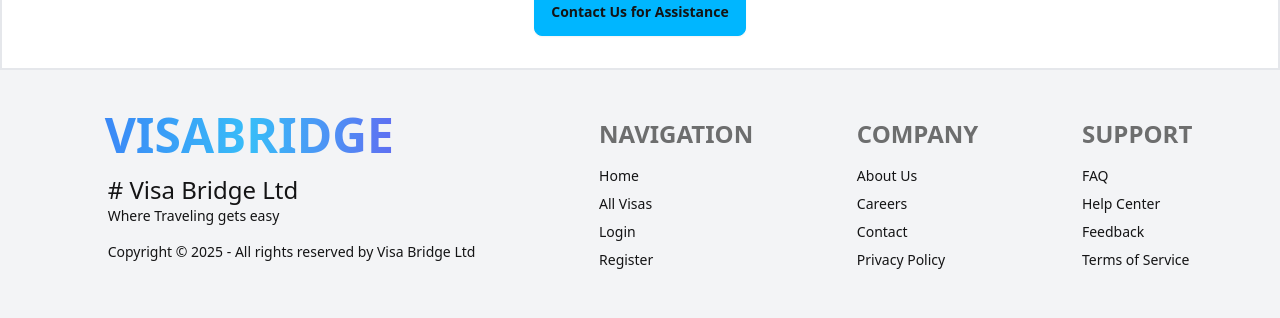
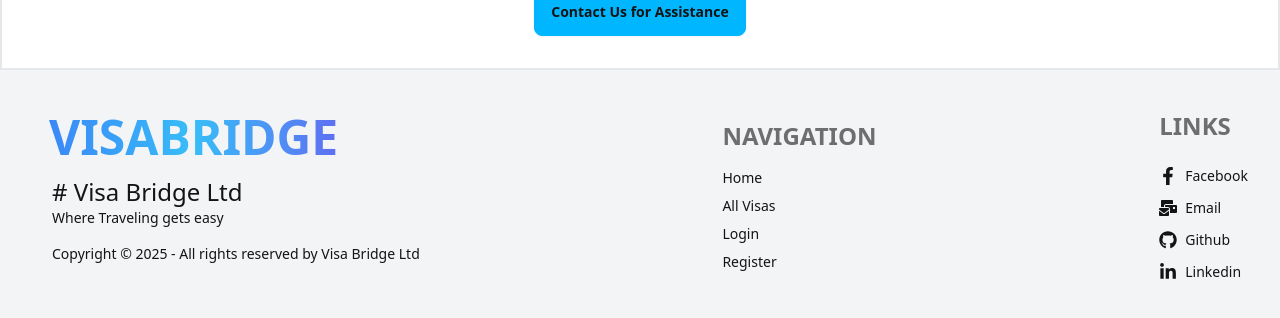
Before and after one commit to AlaminIbneFaruk/visa-bridge-client, a React (Vite) app: page / in a window 1280 px wide. Shown: the part 8499-8817 px from the top of the page. Built offline with nearby package versions, Linux system fonts and the light colour scheme; no server answers.

Commit message:
modifying: MyAddedVisas, Navbar, Footer

```diff
--- a/package.json
+++ b/package.json
@@ -11,6 +11,11 @@
   },
   "dependencies": {
     "@emotion/react": "^11.14.0",
+    "@fortawesome/fontawesome-svg-core": "^6.7.2",
+    "@fortawesome/free-brands-svg-icons": "^6.7.2",
+    "@fortawesome/free-regular-svg-icons": "^6.7.2",
+    "@fortawesome/free-solid-svg-icons": "^6.7.2",
+    "@fortawesome/react-fontawesome": "^0.2.2",
     "aos": "^2.3.4",
     "emailjs-com": "^3.2.0",
     "firebase": "^11.1.0",
--- a/src/Components/Footer.jsx
+++ b/src/Components/Footer.jsx
@@ -1,43 +1,64 @@
 import { Link } from "react-router-dom";
+import { FaFacebookF, FaGithub, FaLinkedinIn, FaMailBulk } from "react-icons/fa";
+
+
+const socialLinks = [
+  { name: "Facebook", icon: <FaFacebookF />, url: "https://facebook.com" },
+  { name: "Email", icon: <FaMailBulk/>, url: "https://gmail.com" },
+  { name: "Github", icon: <FaGithub />, url: "https://github.com" },
+  { name: "Linkedin", icon: <FaLinkedinIn />, url: "https://linkedin.com" },
+];
 
 const Footer = () => {
   return (
-    <footer className="footer bg-neutral text-neutral-content py-10 justify-evenly items-center flex">
+    <footer className="footer bg-neutral text-neutral-content py-10 justify-between items-center flex px-8">
       <nav>
         <Link
           to="/"
-          className="btn btn-ghost text-5xl font-sans font-bold bg-gradient-to-r from-blue-500 via-sky-400 to-indigo-500 bg-clip-text text-transparent mb-2">
+          className="btn btn-ghost text-5xl font-sans font-bold bg-gradient-to-r from-blue-500 via-sky-400 to-indigo-500 bg-clip-text text-transparent mb-2"
+        >
           VISABRIDGE
         </Link>
         <div className="px-5">
           <p className="text-2xl"># Visa Bridge Ltd</p>
           <p>Where Traveling gets easy</p>
-          <p className="py-4">Copyright © {new Date().getFullYear()} - All rights reserved by Visa Bridge Ltd</p>
+          <p className="py-4">
+            Copyright © {new Date().getFullYear()} - All rights reserved by Visa
+            Bridge Ltd
+          </p>
         </div>
       </nav>
+
       <nav>
         <h6 className="footer-title text-2xl">Navigation</h6>
-        {['Home', 'All Visas', 'Login', 'Register'].map((item, index) => (
-          <Link key={index} to={`/${item.toLowerCase().replace(' ', '-')}`} className="link link-hover">
+        {["Home", "All Visas", "Login", "Register"].map((item, index) => (
+          <Link
+            key={index}
+            to={`/${item.toLowerCase().replace(" ", "-")}`}
+            className="link link-hover"
+          >
             {item}
           </Link>
         ))}
       </nav>
+
       <nav>
-        <h6 className="footer-title text-2xl">Company</h6>
-        {['About Us', 'Careers', 'Contact', 'Privacy Policy'].map((item, index) => (
-          <Link key={index} to={`/${item.toLowerCase().replace(' ', '-')}`} className="link link-hover">
-            {item}
-          </Link>
-        ))}
-      </nav>
-      <nav>
-        <h6 className="footer-title text-2xl">Support</h6>
-        {['FAQ', 'Help Center', 'Feedback', 'Terms of Service'].map((item, index) => (
-          <Link key={index} to={`/${item.toLowerCase().replace(' ', '-')}`} className="link link-hover">
-            {item}
-          </Link>
-        ))}
+        <h6 className="footer-title text-2xl flex items-center gap-4 mb-4">
+          Links
+        </h6>
+        <div className="flex flex-col gap-3">
+          {socialLinks.map(({ name, icon, url }) => (
+            <a
+              key={name}
+              href={url}
+              target="_blank"
+              rel="noopener noreferrer"
+              className="link link-hover flex items-center gap-2"
+            >
+              <span className="text-lg">{icon}</span> {name}
+            </a>
+          ))}
+        </div>
       </nav>
     </footer>
   );
--- a/src/Components/Navbar.jsx
+++ b/src/Components/Navbar.jsx
@@ -29,7 +29,7 @@ const Navbar = () => {
             </div>
             <ul
               tabIndex={0}
-              className="menu menu-sm dropdown-content bg-neutral text-neutral-content rounded-box z-[1] mt-3 w-52 p-2 shadow"
+              className="menu menu-sm dropdown-content bg-base-100 text-neutral focus:text-white rounded-box z-[1] mt-3 w-52 p-2 shadow"
             >
               <li>
                 <Link to="/">Home</Link>
@@ -67,26 +67,26 @@ const Navbar = () => {
         <div className="navbar-center hidden lg:flex text-base-100">
           <ul className="menu menu-horizontal px-1 font-bold">
             <li>
-              <Link to="/">Home</Link>
+              <Link to="/" className="visited:text-blue-800">Home</Link>
             </li>
             <li>
-              <Link to="all-visas">All Visas</Link>
+              <Link to="all-visas" className="visited:text-blue-800">All Visas</Link>
             </li>
             <li>
-              <Link to="contact-us">Contact Us</Link>
+              <Link to="contact-us" className="visited:text-blue-800">Contact Us</Link>
             </li>
             {user && (
               <>
                 <li>
-                  <Link to="add-visa">Add Visa</Link>
+                  <Link to="add-visa" className="visited:text-blue-800">Add Visa</Link>
                 </li>
                 <li>
-                  <Link to={`my-added-visas/${user?.uid}`}>
+                  <Link to={`my-added-visas/${user?.uid}`} className="visited:text-blue-800">
                     My Added Visas
                   </Link>
                 </li>
                 <li>
-                  <Link to={`my-visa-applications/${user?.uid}`}>
+                  <Link to={`my-visa-applications/${user?.uid}`} className="visited:text-blue-800">
                     My Visa Applications
                   </Link>
                 </li>
--- a/src/Components/Pages/MyAddedVisas.jsx
+++ b/src/Components/Pages/MyAddedVisas.jsx
@@ -23,7 +23,7 @@ const MyAddedVisas = () => {
 
   return (
     <div>
-      <h2 className="text-xl font-bold mb-4 text-center p-4 bg-white">
+      <h2 className="text-xl font-bold mb-4 text-center p-4 bg-white text-neutral">
         My Added Visas
       </h2>
       {visas.length === 0 ? (
--- a/tailwind.config.js
+++ b/tailwind.config.js
@@ -5,7 +5,9 @@ export default {
     "./src/**/*.{js,ts,jsx,tsx}",
   ],
   theme: {
-    extend: {},
+    extend: {
+      textColor:['visited'],
+    },
   },
   plugins: [
     // eslint-disable-next-line no-undef
```
Also changed, not shown: 1 other file (tests, documents, lock files or other folders).
